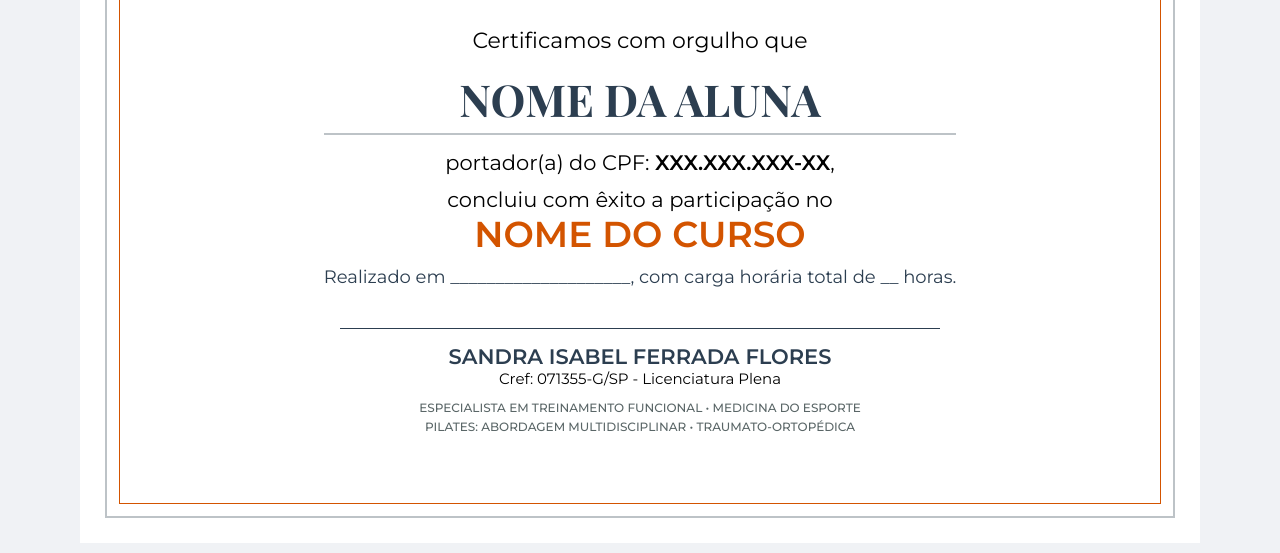
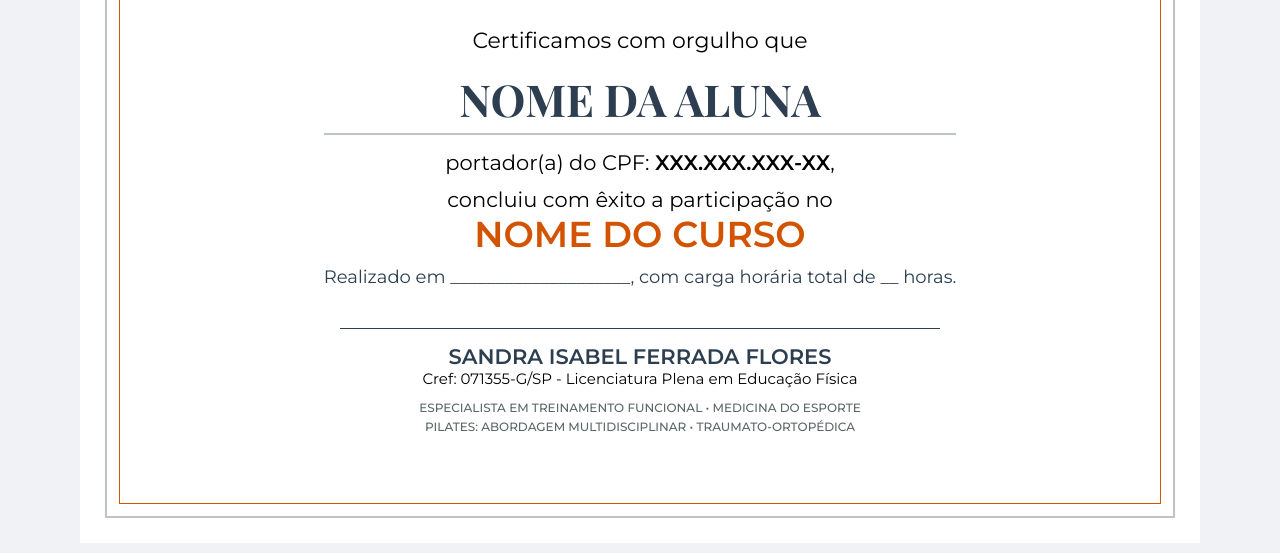
Before and after one commit to StartStatic1/StartStatic_Gerador_Certificados_Pro, a plain HTML site: page index.html in a window 1280 px wide. Shown: the part 727-1280 px from the top of the page. Drawn offline with nearby package versions, Linux system fonts and the light colour scheme.

Commit message:
Update index.html

```diff
--- a/index.html
+++ b/index.html
@@ -110,7 +110,7 @@
                 <div class="rodape">
                     <div class="linha-assinatura">
                         <span style="font-weight: bold; font-size: 21px; color: #2c3e50;">SANDRA ISABEL FERRADA FLORES</span><br>
-                        <span style="font-size: 15px;">Cref: 071355-G/SP - Licenciatura Plena</span>
+                        <span style="font-size: 15px;">Cref: 071355-G/SP - Licenciatura Plena em Educação Física</span>
                         <div class="especialidades-texto">
                             Especialista em Treinamento Funcional • Medicina do Esporte<br>
                             Pilates: Abordagem Multidisciplinar • Traumato-Ortopédica
```
